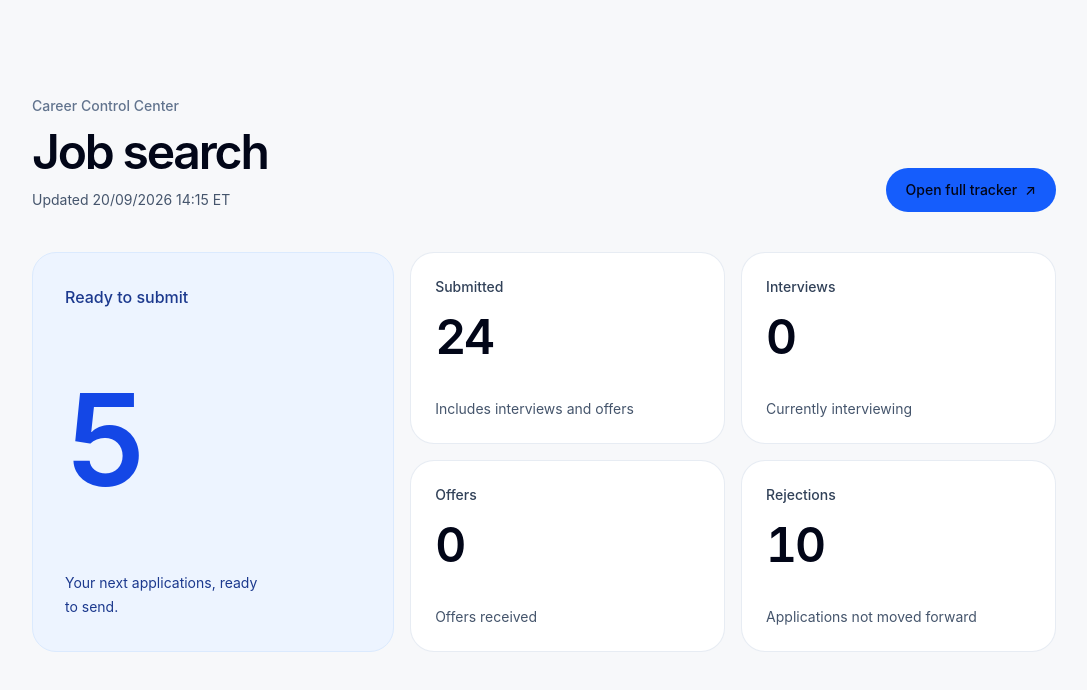
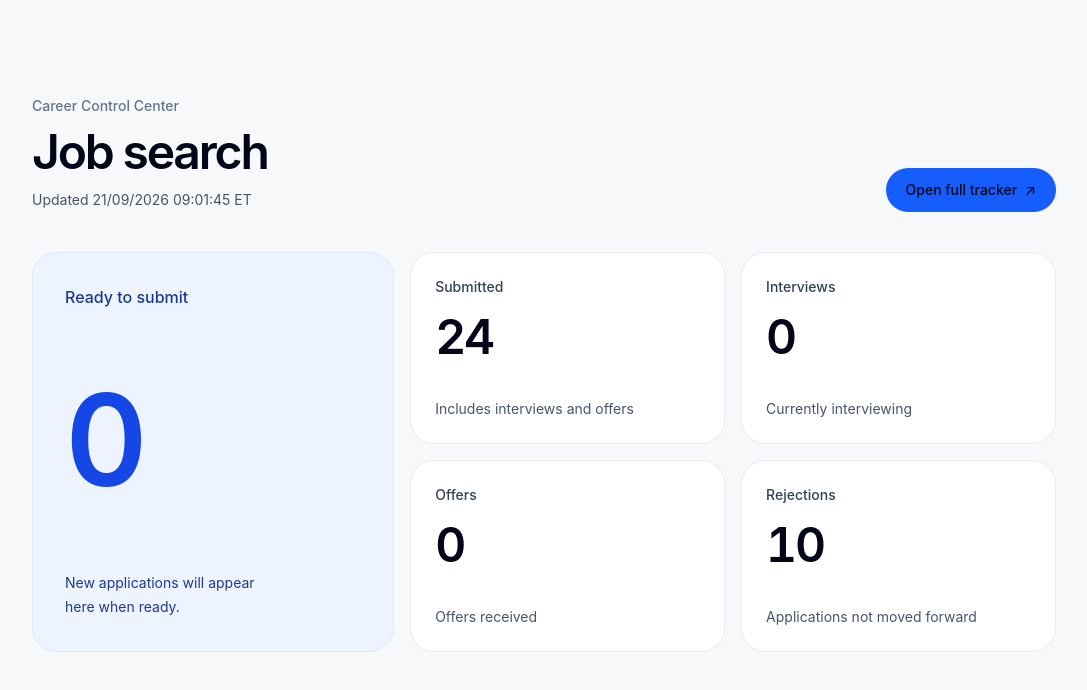
Before and after one commit to micksems/ai-portfolio, a Next.js app: page /job-search in a window 1280 px wide. Shown: the top 690 px of the page, without its empty margins (96-1183 px from the left). Built offline with nearby package versions, Linux system fonts and the light colour scheme.

Commit message:
Sync job scoreboard with verified Sheet shortlist

```diff
--- a/src/data/jobSearchData.js
+++ b/src/data/jobSearchData.js
@@ -1,5 +1,5 @@
 export const jobSearchData = {
-  "updatedAt": "20/09/2026 14:15 ET",
+  "updatedAt": "21/09/2026 09:01:45 ET",
   "jobs": [
     {
       "company": "United Hospital Fund",
@@ -929,7 +929,7 @@ export const jobSearchData = {
       "company": "Agave",
       "position": "Associate Product Manager, Integrations",
       "url": "https://www.ycombinator.com/companies/agave/jobs/Dnn8XB5-associate-product-manager-integrations",
-      "status": "Ready to Submit"
+      "status": "Found"
     },
     {
       "company": "Mercor",
@@ -941,25 +941,25 @@ export const jobSearchData = {
       "company": "Dime",
       "position": "Forward Deployed Engineer",
       "url": "https://www.ycombinator.com/companies/dime-2/jobs/O1bzYN2-forward-deployed-engineer",
-      "status": "Ready to Submit"
+      "status": "Archived"
     },
     {
       "company": "Karumi",
       "position": "Forward Deployed Engineer (FDE)",
       "url": "https://www.ycombinator.com/companies/karumi/jobs/mzQuJ9K-forward-deployed-engineer-fde",
-      "status": "Ready to Submit"
+      "status": "Archived"
     },
     {
       "company": "Draft The Record",
       "position": "Customer Success Specialist",
       "url": "https://www.ycombinator.com/companies/draft-the-record/jobs/WN9VSsM-customer-success-specialist",
-      "status": "Ready to Submit"
+      "status": "Found"
     },
     {
       "company": "Airgoods",
       "position": "Growth - Retailers",
       "url": "https://www.ycombinator.com/companies/airgoods/jobs/eHjNGRk-growth-retailers",
-      "status": "Ready to Submit"
+      "status": "Archived"
     }
   ]
 };
```
